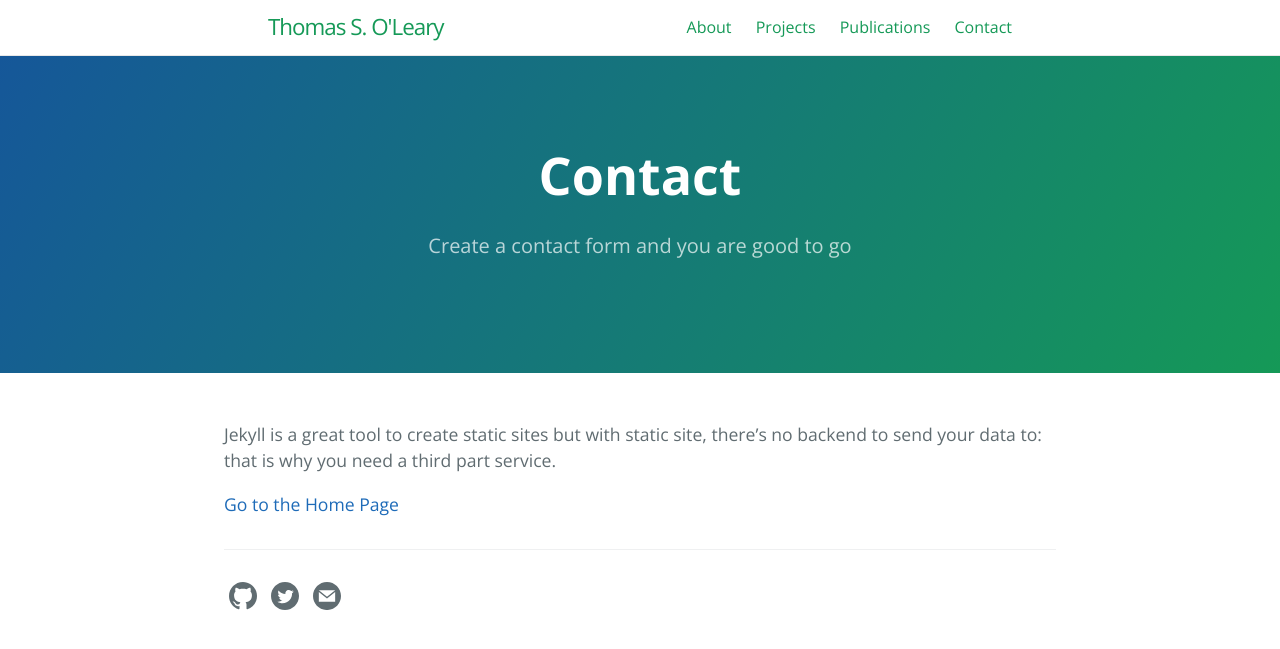
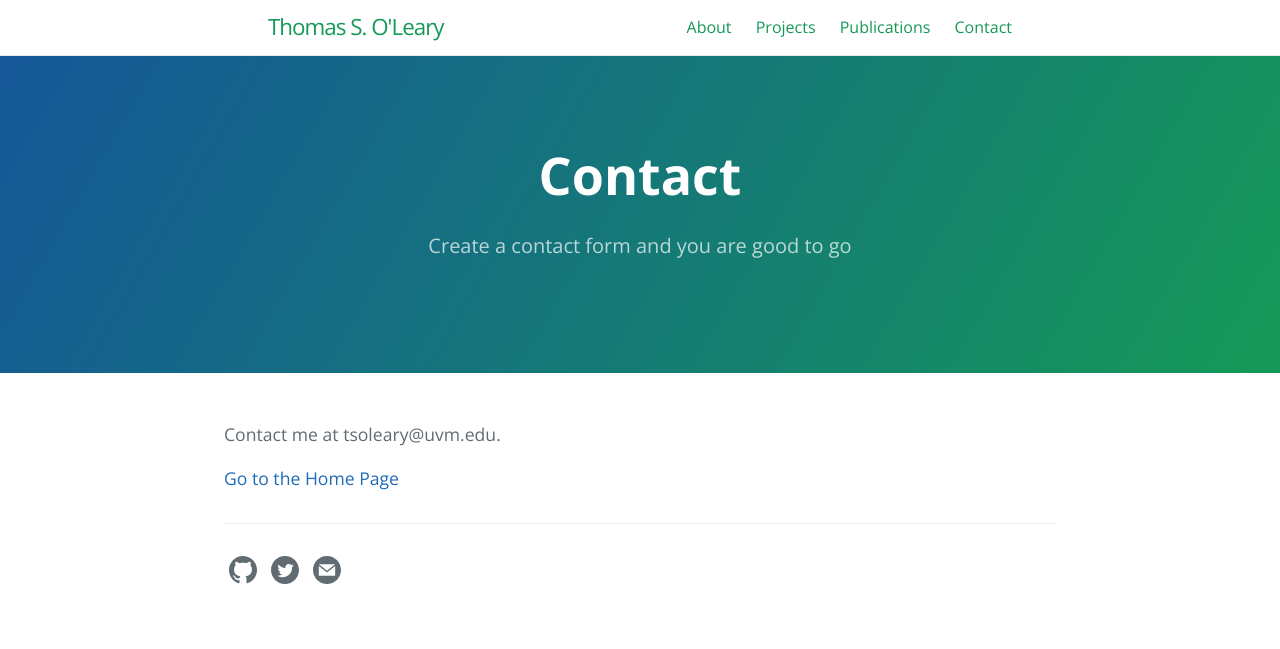
Before and after one commit to tsoleary/tsoleary.github.io, a Jekyll site: the page built from contact.md, in a window 1280 px wide. Shown: the top 649 px of the page. Built offline with Jekyll 4.4.1, drawn with Linux system fonts in a browser that asks for light colours.

```diff
--- a/contact.md
+++ b/contact.md
@@ -3,9 +3,9 @@ layout: page
 title: Contact
 tagline: Create a contact form and you are good to go
 ref: contact
-order: 1
+order: 3
 ---
 
-Jekyll is a great tool to create static sites but with static site, there's no backend to send your data to: that is why you need a third part service.
+Contact me at tsoleary@uvm.edu.
 
 [Go to the Home Page]({{ '/' | absolute_url }})
```
